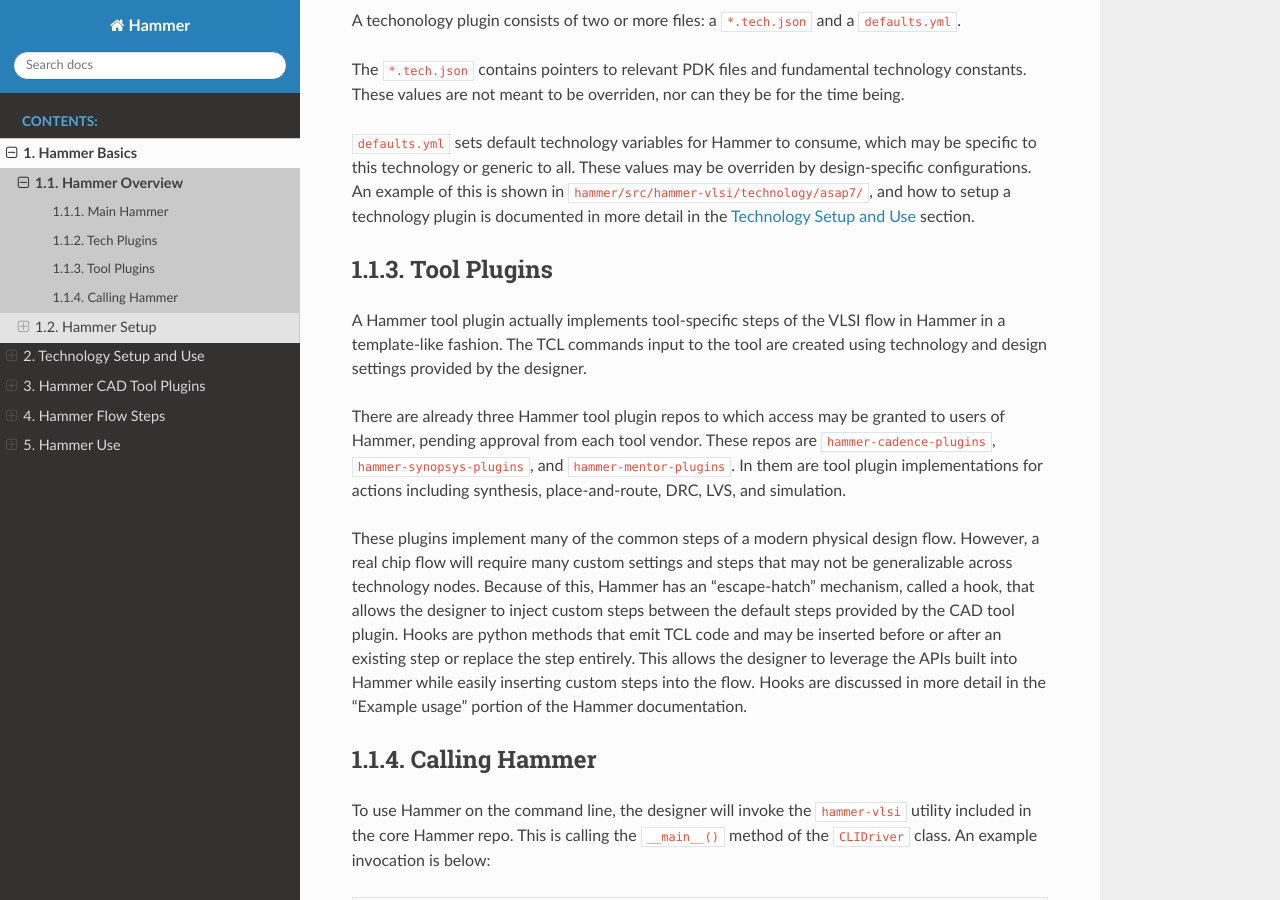
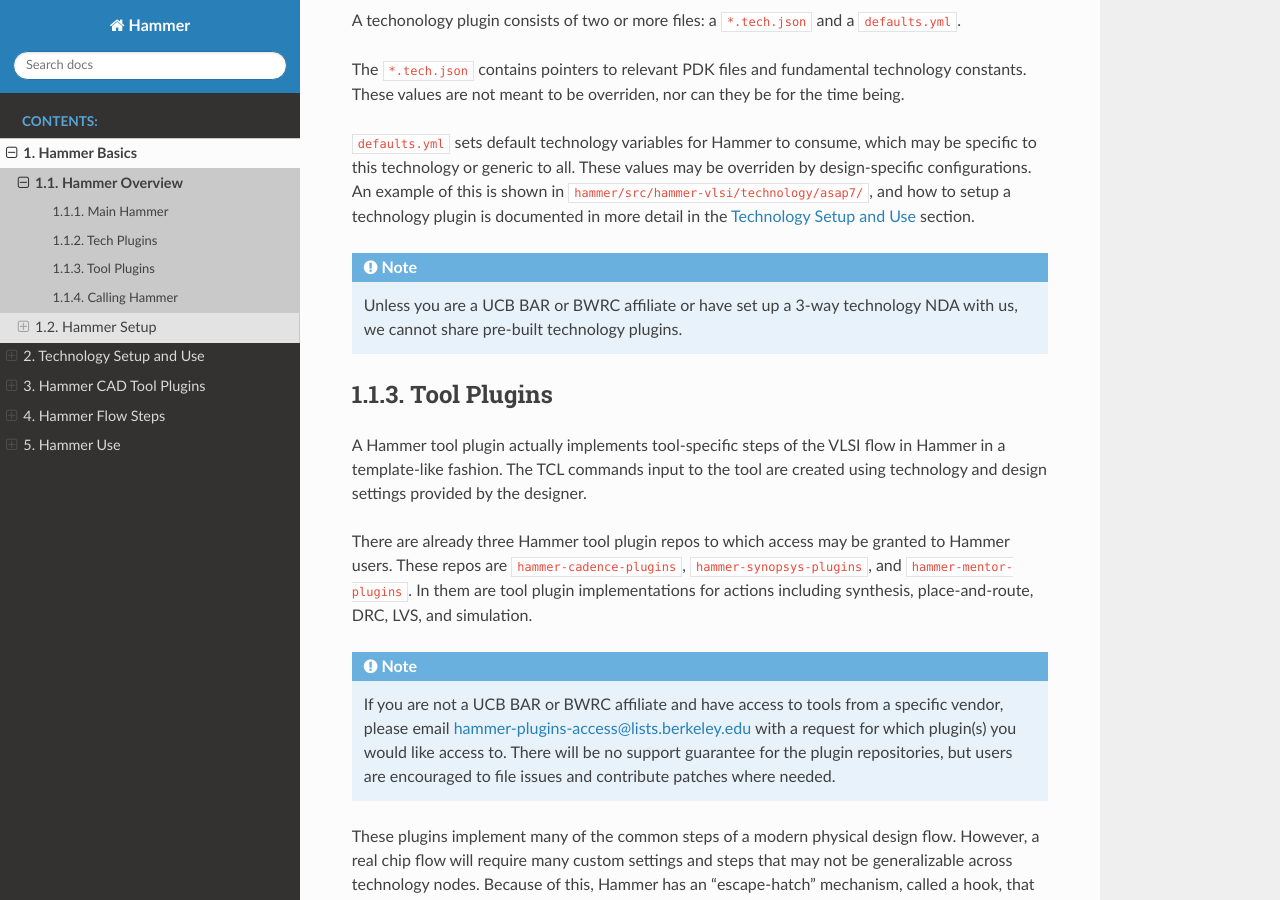
Before and after one commit to lawrencejrhee/hammer, a Sphinx documentation site: the page built from doc/Hammer-Basics/Hammer-Overview.rst, in a window 1280 px wide and 900 px high, scrolled down 1103 px. Built offline with Sphinx 7.4.7 and the Read the Docs theme 2.0.0, drawn with Linux system fonts in a browser that asks for light colours; pages that are not in the unit, such as notebooks, are missing from menus.

Commit message:
Update docs to clarify how to get plugin access (#550)

```diff
--- a/doc/Hammer-Basics/Hammer-Overview.rst
+++ b/doc/Hammer-Basics/Hammer-Overview.rst
@@ -35,13 +35,17 @@
 
 ``defaults.yml`` sets default technology variables for Hammer to consume, which may be specific to this technology or generic to all. These values may be overriden by design-specific configurations. An example of this is shown in ``hammer/src/hammer-vlsi/technology/asap7/``, and how to setup a technology plugin is documented in more detail in the :ref:`technology` section.
 
+.. note:: Unless you are a UCB BAR or BWRC affiliate or have set up a 3-way technology NDA with us, we cannot share pre-built technology plugins.
+
 Tool Plugins
 -------------------------------
 
 A Hammer tool plugin actually implements tool-specific steps of the VLSI flow in Hammer in a template-like fashion.
 The TCL commands input to the tool are created using technology and design settings provided by the designer.
 
-There are already three Hammer tool plugin repos to which access may be granted to users of Hammer, pending approval from each tool vendor. These repos are ``hammer-cadence-plugins``, ``hammer-synopsys-plugins``, and ``hammer-mentor-plugins``. In them are tool plugin implementations for actions including synthesis, place-and-route, DRC, LVS, and simulation.
+There are already three Hammer tool plugin repos to which access may be granted to Hammer users. These repos are ``hammer-cadence-plugins``, ``hammer-synopsys-plugins``, and ``hammer-mentor-plugins``. In them are tool plugin implementations for actions including synthesis, place-and-route, DRC, LVS, and simulation.
+
+.. note:: If you are not a UCB BAR or BWRC affiliate and have access to tools from a specific vendor, please email hammer-plugins-access@lists.berkeley.edu with a request for which plugin(s) you would like access to. There will be no support guarantee for the plugin repositories, but users are encouraged to file issues and contribute patches where needed.
 
 These plugins implement many of the common steps of a modern physical design flow. However, a real chip flow will require many custom settings and steps that may not be generalizable across technology nodes.
 Because of this, Hammer has an "escape-hatch" mechanism, called a hook, that allows the designer to inject custom steps between the default steps provided by the CAD tool plugin.
```
Also changed, not shown: README.md (+6 -9 lines).
